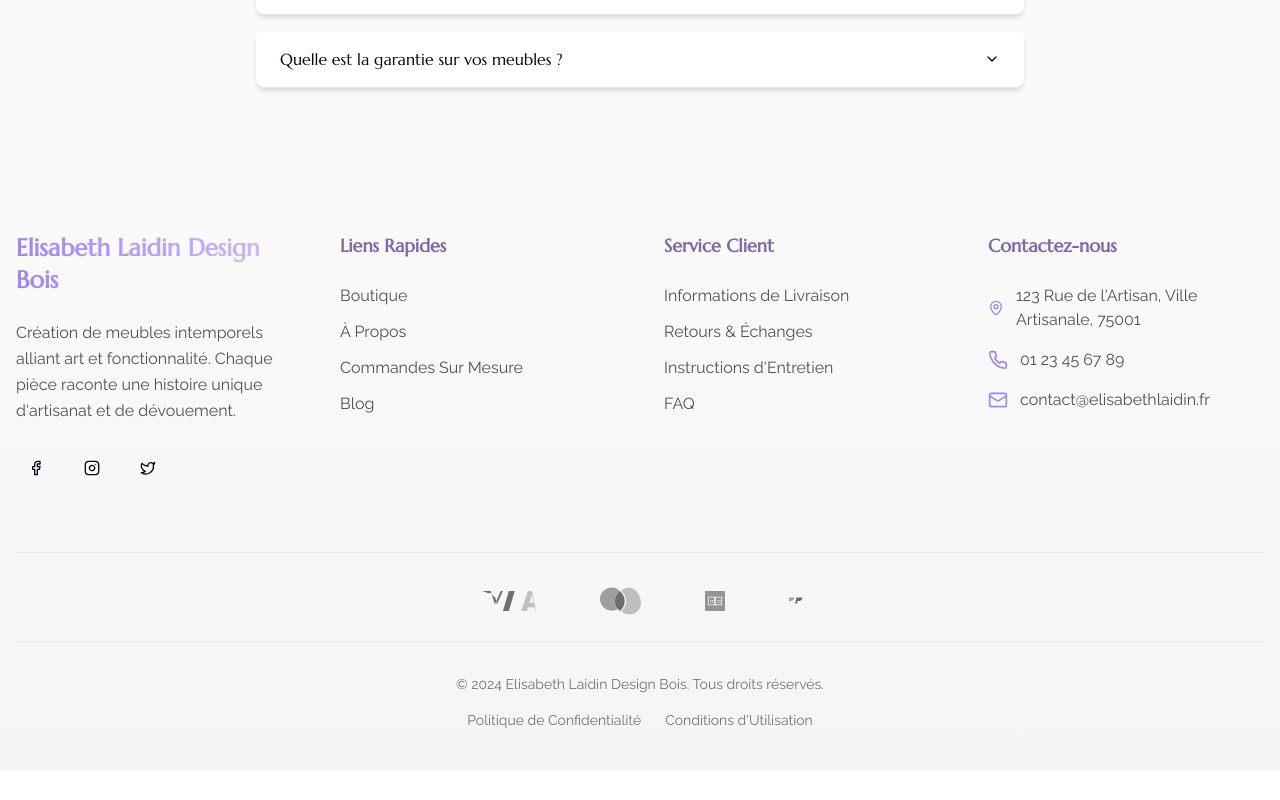
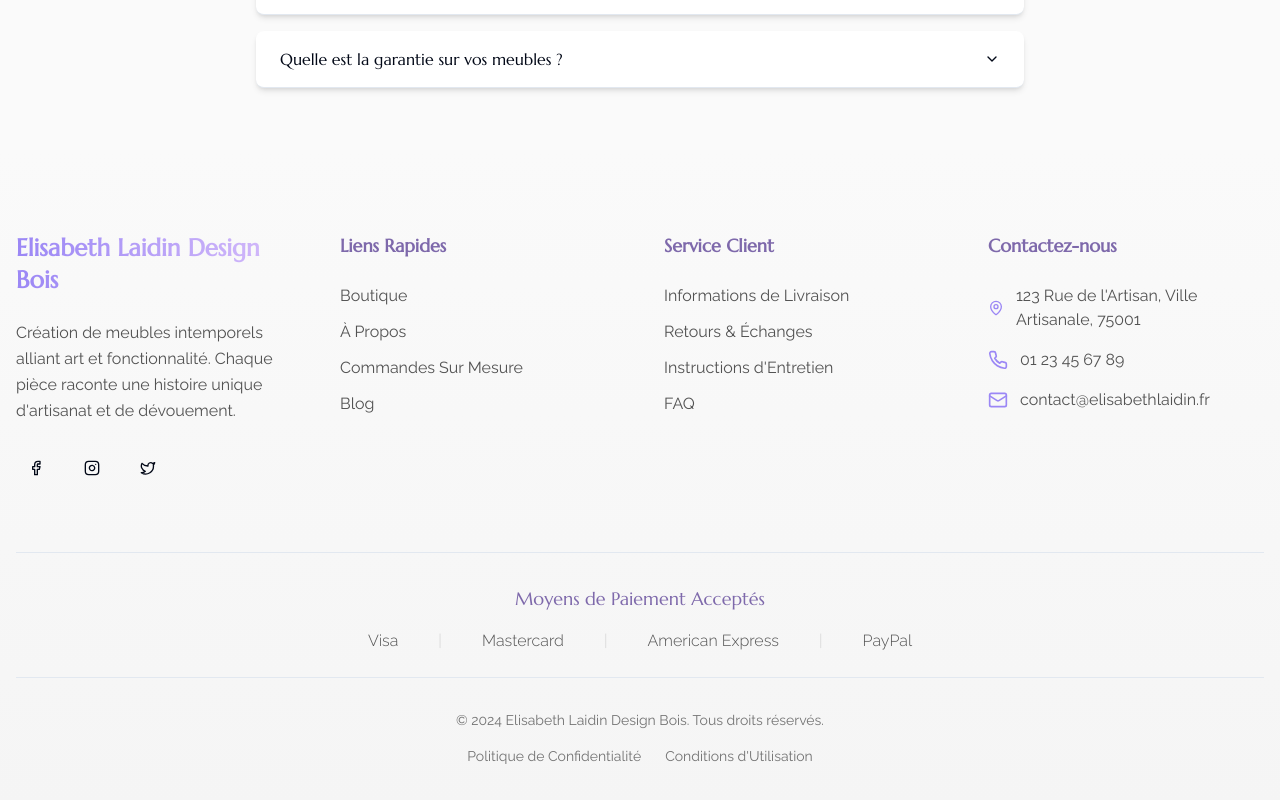
Before and after one commit to Jeanfr1/cozycraft-home, a React (Vite) app: page /faq in a window 1280 px wide. Shown: the part 340-1140 px from the top of the page. Before the commit the page ends 1110 px from the top, so only its background shows below. Built offline with nearby package versions, Linux system fonts and the light colour scheme.

Commit message:
Remove Icons and Enhance Text
Updated the footer component to remove icons and replace them with elegant text. The design has been improved for a more beautiful and creative presentation.
[skip gpt_engineer]

```diff
--- a/src/components/Footer.tsx
+++ b/src/components/Footer.tsx
@@ -1,4 +1,4 @@
-import { Facebook, Instagram, Mail, MapPin, Phone, Twitter, CreditCard } from "lucide-react";
+import { Facebook, Instagram, Mail, MapPin, Phone, Twitter } from "lucide-react";
 import { Button } from "./ui/button";
 import { Link } from "react-router-dom";
 
@@ -114,31 +114,27 @@ export const Footer = () => {
         </div>
 
         <div className="border-t border-neutral-200 pt-8 pb-6">
-          <div className="flex flex-wrap justify-center items-center gap-16 px-4">
-            <img
-              src="/visa.svg"
-              alt="Visa"
-              className="h-5 w-auto opacity-70 hover:opacity-100 transition-opacity grayscale hover:grayscale-0"
-              loading="lazy"
-            />
-            <img
-              src="/mastercard.svg"
-              alt="Mastercard"
-              className="h-8 w-auto opacity-70 hover:opacity-100 transition-opacity grayscale hover:grayscale-0"
-              loading="lazy"
-            />
-            <img
-              src="/amex.svg"
-              alt="American Express"
-              className="h-5 w-auto opacity-70 hover:opacity-100 transition-opacity grayscale hover:grayscale-0"
-              loading="lazy"
-            />
-            <img
-              src="/paypal.svg"
-              alt="PayPal"
-              className="h-4 w-auto opacity-70 hover:opacity-100 transition-opacity grayscale hover:grayscale-0"
-              loading="lazy"
-            />
+          <div className="text-center space-y-4">
+            <h4 className="text-lg font-marcellus text-[#7E69AB] mb-2">
+              Moyens de Paiement Acceptés
+            </h4>
+            <div className="flex flex-wrap justify-center gap-x-8 gap-y-2 text-neutral-600 font-light">
+              <span className="hover:text-[#9b87f5] transition-colors px-2">
+                Visa
+              </span>
+              <span className="text-neutral-300 select-none">|</span>
+              <span className="hover:text-[#9b87f5] transition-colors px-2">
+                Mastercard
+              </span>
+              <span className="text-neutral-300 select-none">|</span>
+              <span className="hover:text-[#9b87f5] transition-colors px-2">
+                American Express
+              </span>
+              <span className="text-neutral-300 select-none">|</span>
+              <span className="hover:text-[#9b87f5] transition-colors px-2">
+                PayPal
+              </span>
+            </div>
           </div>
         </div>
 
```
